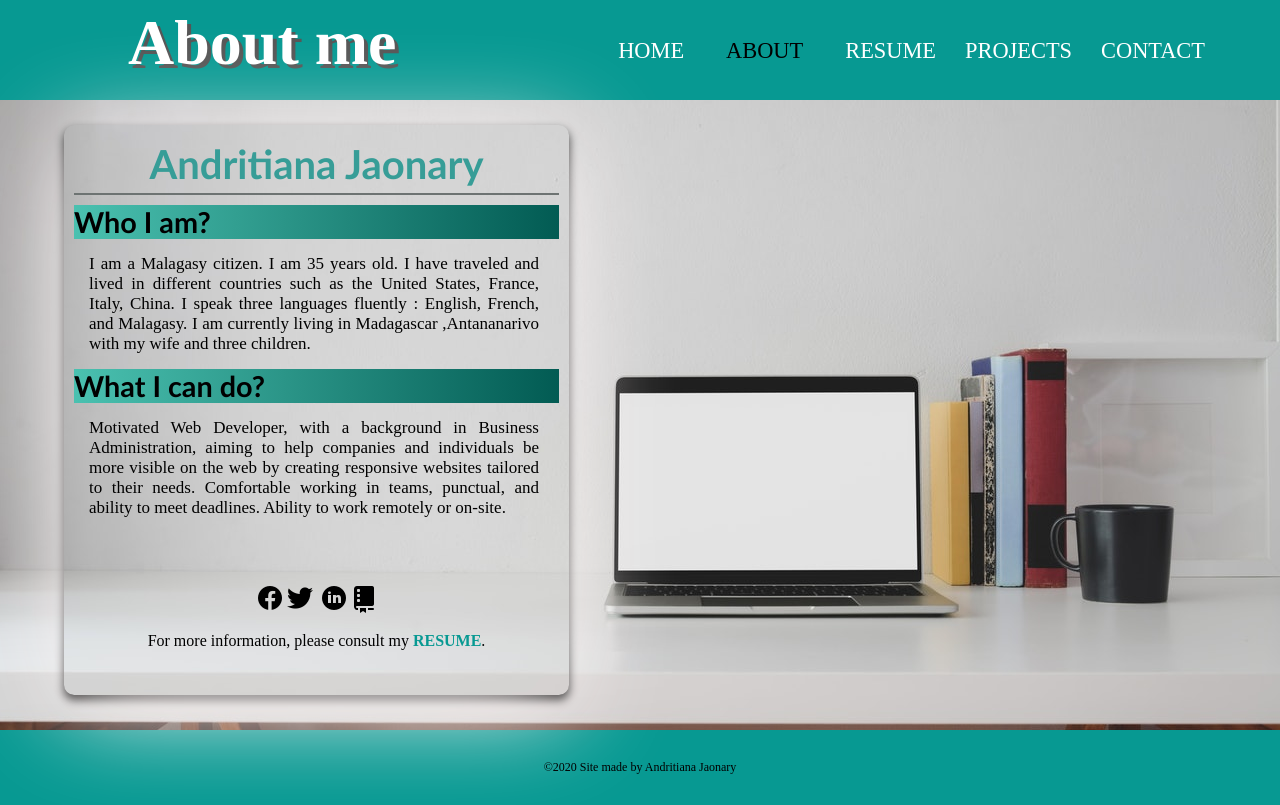
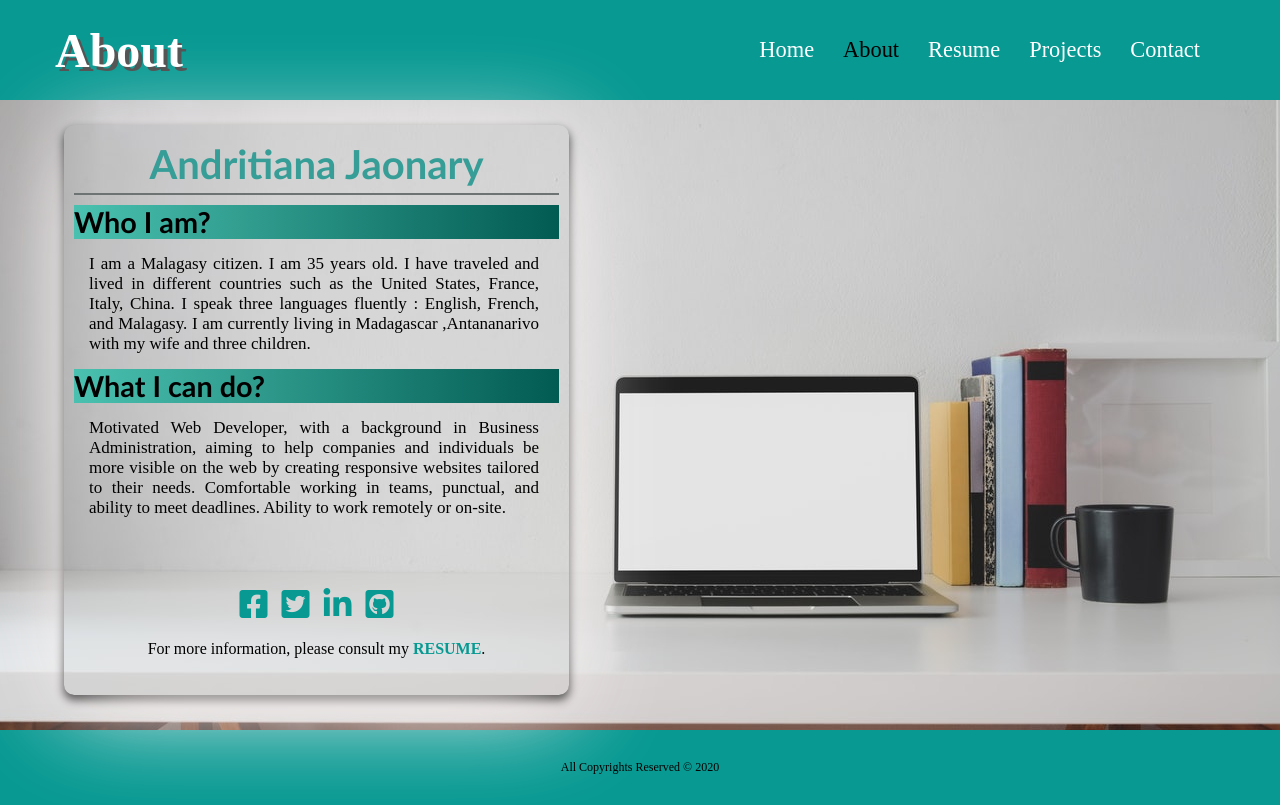
Before and after one commit to tix04/Multi-Page-Portfolio-Website, a plain HTML site: page about.html in a window 1280 px wide. Drawn offline with Linux system fonts and the light colour scheme.

Commit message:
Modified Nav , SEO content, add more interactivity for Users

```diff
--- a/about.html
+++ b/about.html
@@ -1,23 +1,27 @@
 <!DOCTYPE html>
 <html>
     <head>
-        <title>About</title>
+        <title>About — Andritiana Jaonary</title>
         <meta charset="UTF-8"/>
         <meta name="viewport" content="width=device-width,initial-scale=1.0"/>
-        <meta name="description" content="John Doe Portfolio About Page"/>
+        <meta name="description" content="Interested to know more about Andritiana Jaonary? Here's my story!"/>
         <link rel="stylesheet" type="text/css" href="css/main.css"/>
         <link rel="stylesheet" type="text/css" href="fontawesome_icons/css/all.css">
     </head>
     <body>
         <header>
-            <h1>About me</h1>
+            <div class="container">
+                <div class="nav-wrapper">
+                    <h1>About</h1>
                     <nav>
                         <a href="/">Home</a>
-                <a class="active--page" href="about.html">About</a>
+                        <a class="active" href="about.html">About</a>
                         <a href="resume.html">Resume</a>
                         <a href="projects.html">Projects</a>
                         <a href="contact.html">Contact</a>
                     </nav>
+                </div>
+            </div>
         </header>
         <main class="about">
             <div class="card">
@@ -36,15 +40,19 @@
                     Ability to work remotely or on-site.
                     </p>
                     <div class="socialNetwork">
-                        <img class="icons" src="/img/Facebook Icon.png" alt=""><img class="icons" src="/img/Twitter Icon.png" alt="">
-                        <img class="icons" src="/img/Linkedin Icon Circle.png" alt=""><img class="icons" src="/img/Repository Icon.png" alt="">
+                        <ul>
+                            <li><a href="#"><i class="fab fa-facebook-square fa-2x"></i></a></li>
+                            <li><a href="#"><i class="fab fa-twitter-square fa-2x"></i></a></li>
+                            <li><a href="#"><i class="fab fa-linkedin-in fa-2x"></i></a></li>
+                            <li><a href="#"><i class="fab fa-github-square fa-2x"></i></a></li>
+                        </ul>
                     </div>
                 </div>
                 <p class="more-info">For more information, please consult my <a href="resume.html">resume</a>.</p>
             </div>
         </main>
         <footer>
-            <p class="author">&copy;2020 Site made by Andritiana Jaonary</p>
+            <p class="author">All Copyrights Reserved &copy; 2020</p>
         </footer>
     </body>
 </html>
--- a/sass/layout/_header.scss
+++ b/sass/layout/_header.scss
@@ -1,14 +1,27 @@
 
 header {
     background-color: $main-color;
-    overflow: auto;
     min-height: 100px;
+
+    .nav-wrapper {
+        display: flex;
+        flex-wrap: wrap;
+        align-items: center;
+        justify-content: space-between;
+        min-height: 100px;
+    }
+
     h1 {
         @extend %page__title;
-        @media (max-width: 1150px) {
-            float: none;
-            text-align: center;
-            margin-left: 0;
+    }
+
+    h1, nav {
+        width: 100%;
+    }
+
+    @media (min-width: 768px) {
+        h1, nav {
+            width: auto;
         }
     }
 }
--- a/sass/layout/_nav.scss
+++ b/sass/layout/_nav.scss
@@ -1,15 +1,16 @@
 nav {
-    float: right;
-    margin: 25px 50px auto 0;
-    text-transform: uppercase;
+    text-transform: capitalize;
+
     @media (max-width: 1150px) {
         margin: 0;
-        width: 100%;
+
         text-align: center;
     }
 
     a {
         @extend %link;
+        transition: all 300ms ease;
+
         @media (max-width: 750px) {
             margin: 0 5px;
             font-size: 1.2rem;
@@ -18,13 +19,12 @@ nav {
             font-size: 12px;
         }
         &:hover {
-            border-bottom: 2px solid #000;
-            cursor: pointer;
+          color: #000;
         }
         &:active {
             color: $main-color;
         }
-        &.active--page {
+        &.active {
             @extend %active-page;
             color: $black;
         }
--- a/sass/pages/_about.scss
+++ b/sass/pages/_about.scss
@@ -49,6 +49,19 @@
         margin-top: 65px;
         margin-bottom: 15px;
         text-align: center;
+        ul li {
+            display: inline-block;
+            margin: 5px;
+            transition: all 300ms ease;
+
+            &:hover {
+                opacity: .6;
+            }
+
+            i {
+                color: $main-color;
+            }
+        }
     }
     img.icons {
             width: 30px;
--- a/sass/pages/_contact.scss
+++ b/sass/pages/_contact.scss
@@ -50,11 +50,13 @@
         &[type="submit"] {
             @extend %input-styles;
             width: 50%;
-            background-color: #3fd9d1;
+            background: transparent;
+            border: 2px solid #3fd9d1;
             font-weight: bold;
             cursor: pointer;
-            @media (max-width: 425px) {
-                padding: 0;
+            transition: all 300ms ease;
+            &:hover {
+                background-color: #3fd9d1;
             }
         }
         &[type="text"] {
--- a/sass/pages/_homepage.scss
+++ b/sass/pages/_homepage.scss
@@ -6,6 +6,7 @@
     background-color: #040303;
     img {
         @extend %home-image;
+        max-height: 460px;
         animation: image 2s ease-in;
     }
     /*&--bg {
--- a/sass/pages/_projects.scss
+++ b/sass/pages/_projects.scss
@@ -14,6 +14,12 @@
         height: 300px;
         margin: 25px;
         box-shadow: 0px 2px 10px $main-color;
+        transition: all 300ms ease-in-out;
+
+        &:hover {
+            transform: scale(0.9);
+        }
+
         @media (max-width: 994px) {
             min-width: 350px;
         }
--- a/sass/utils/_base.scss
+++ b/sass/utils/_base.scss
@@ -7,6 +7,9 @@ body {
     box-sizing: border-box;
 }
 
-main {
-    width: 100%;
+.container {
+    max-width: 1170px;
+    margin: 0 auto;
+    padding-right: 15px;
+    padding-left: 15px;
 }
--- a/sass/utils/_placeholders.scss
+++ b/sass/utils/_placeholders.scss
@@ -117,20 +117,14 @@
 }
 
 %active-page {
-    padding: 13px;
     color: #a1a1a1;
     @media (max-width: 600px) {
-        padding: 2px;
         border: none;
     }
 }
 
 %page__title {
-    float: left;
-    margin-left: 10%;
-    font-size: 4rem;
-    margin-top: .5%;
-    margin-bottom: 0;
+    font-size: 3rem;
     color: white;
     text-shadow: 4px 4px #555;
     @media (max-width: 990px) {
```
Also changed, not shown: contact.html (+8 -4 lines), index.html (+10 -6 lines), projects.html (+8 -4 lines), resume.html (+8 -4 lines), css/main.css, 1 other file. Lines whose indentation alone changed are shown as unchanged.
